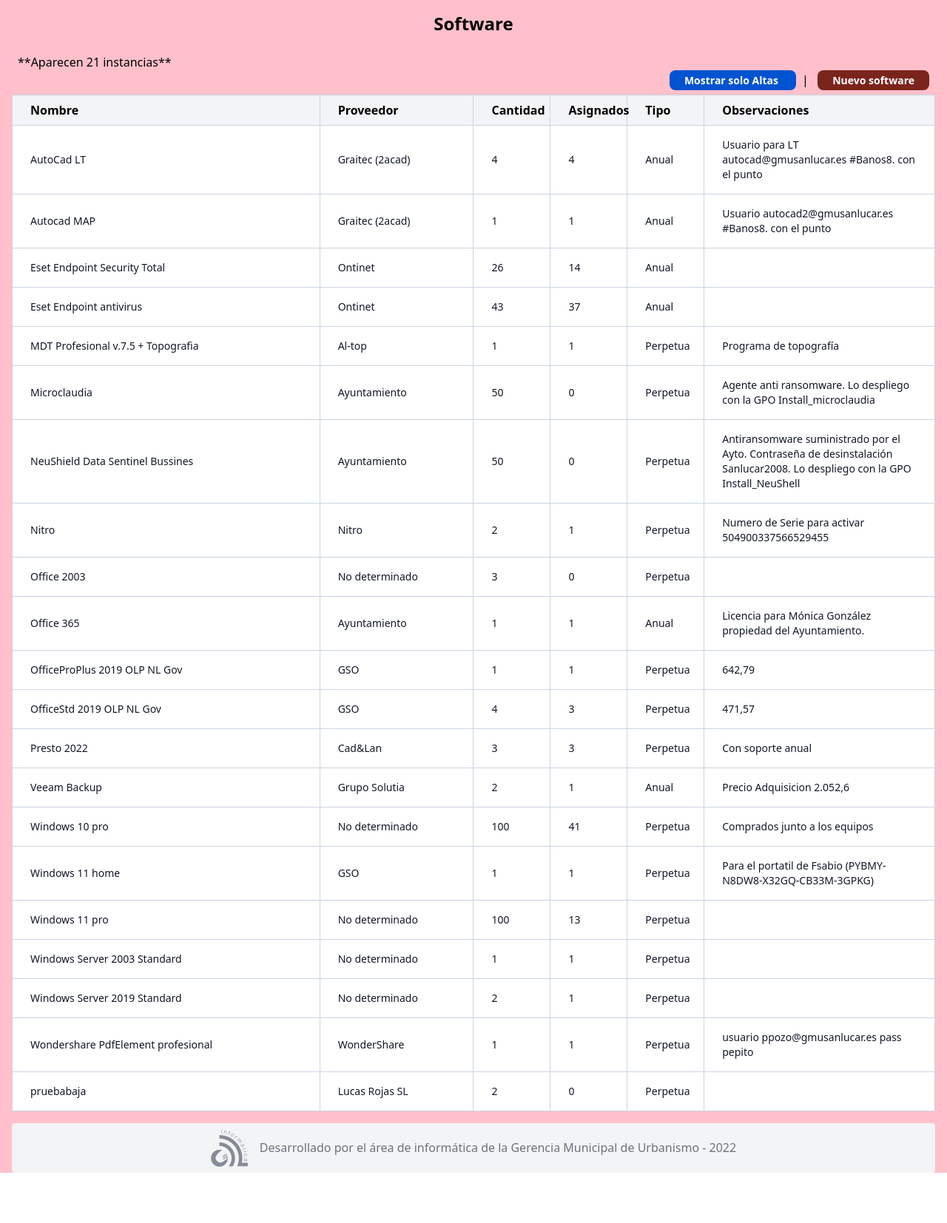
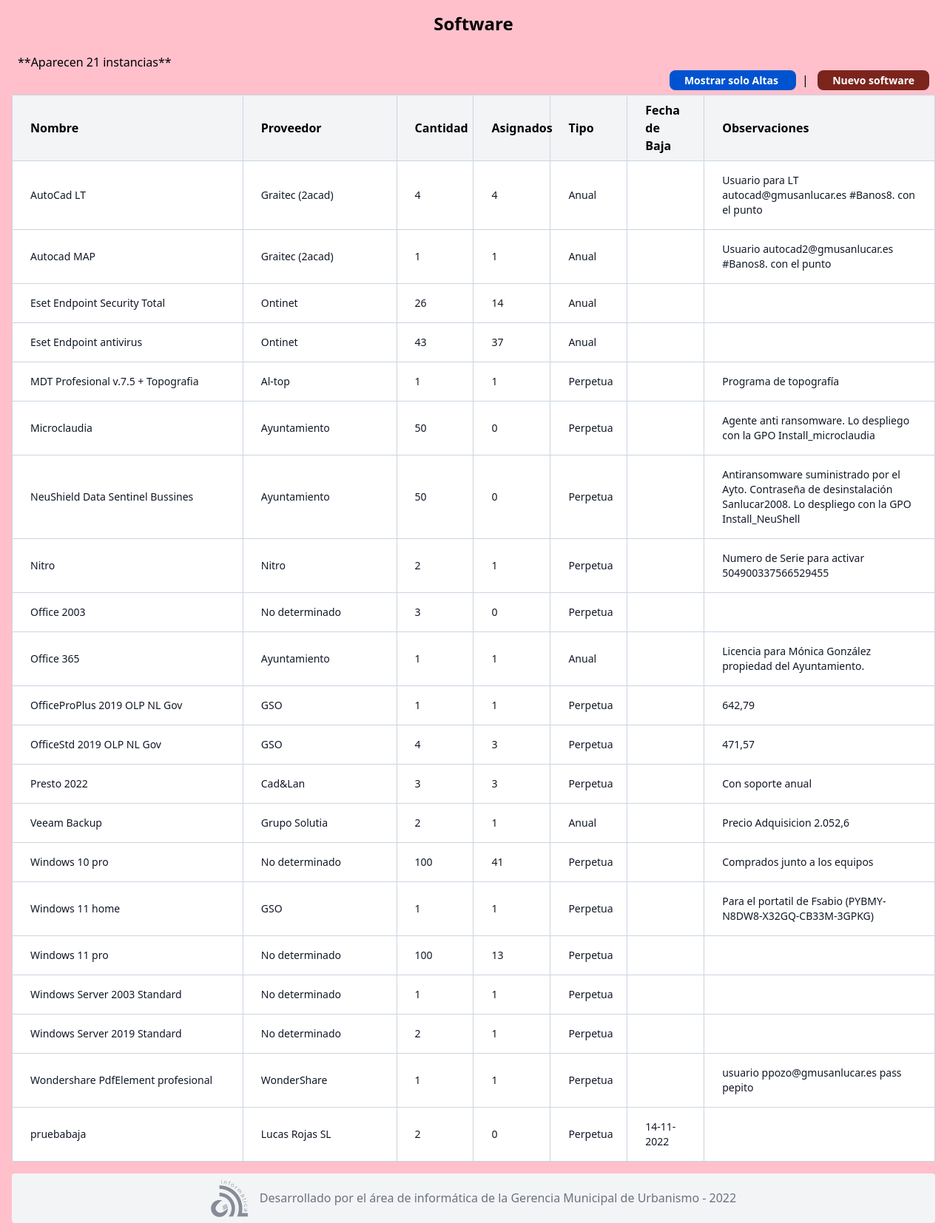
Before and after one commit to MiguelGutierrezParejo/inventario, a Laravel app: page /softwaresall in a window 1280 px wide. Shown: the part 118-1772 px from the top of the page at 74% size. Before the commit the page ends 1704 px from the top, so only its background shows below. Run offline with Laravel 8, Linux system fonts and the light colour scheme; a user stored in the database is signed in; data comes from the database, SQL or seed files in the repository; style sheets or scripts are compiled from the project's sources.

Commit message:
añadida la fecha de baja a la tabla de software

```diff
--- a/resources/views/s_softwares/index2.blade.php
+++ b/resources/views/s_softwares/index2.blade.php
@@ -15,7 +15,7 @@
             <table width="100%" class="table-fixed border-collapse border border-slate-400 text-left">
                 <thead class="bg-gray-100">
                     <tr>
-                        <th class="w-4/12 border border-slate-300 px-6 py-2 font-semibold">
+                        <th class="w-3/12 border border-slate-300 px-6 py-2 font-semibold">
                             Nombre
                         </th>
                         <th class="w-2/12 border border-slate-300 px-6 py-2 font-semibold">
@@ -30,6 +30,9 @@
                         <th class="w-1/12 border border-slate-300 px-6 py-2 font-semibold">
                             Tipo
                         </th>
+                        <th class="w-1/12 border border-slate-300 px-6 py-2 font-semibold">
+                            Fecha de Baja
+                        </th>
                         <th class="border border-slate-300 px-6 py-2 font-semibold">
                             Observaciones
                         </th>
@@ -40,8 +43,7 @@
                         <tr class="border border-slate-400">
                             <td class="border border-slate-300 px-6 py-4">
                                 <div class="text-sm text-gray-900">
-                                    <a
-                                        href="/inventario/public/softwares/{{ $software->Id }}">{{ $software->Nombre }}</a>
+                                    <a href="/inventario/public/softwares/{{ $software->Id }}">{{ $software->Nombre }}</a>
                                 </div>
                             </td>
                             <td class="border border-slate-300 px-6 py-4">
@@ -51,8 +53,7 @@
                             </td>
                             <td class="border border-slate-300 px-6 py-4">
                                 <div class="text-sm text-gray-900">
-                                    <a
-                                        href="/inventario/public/softwares/{{ $software->Id }}">{{ $software->Cantidad }}</a>
+                                    <a href="/inventario/public/softwares/{{ $software->Id }}">{{ $software->Cantidad }}</a>
                                 </div>
                             </td>
                             <td class="border border-slate-300 px-6 py-4">
@@ -77,8 +78,12 @@
                             </td>
                             <td class="border border-slate-300 px-6 py-4">
                                 <div class="text-sm text-gray-900">
-                                    <a
-                                        href="/inventario/public/softwares/{{ $software->Id }}">{{ $software->Observaciones }}</a>
+                                    <a href="/inventario/public/softwares/{{ $software->Id }}">{{ optional($software->FechaBaja)->format('d-m-Y') }}</a>
+                                </div>
+                            </td>
+                            <td class="border border-slate-300 px-6 py-4">
+                                <div class="text-sm text-gray-900">
+                                    <a href="/inventario/public/softwares/{{ $software->Id }}">{{ $software->Observaciones }}</a>
                                 </div>
                             </td>
                         </tr>
```
